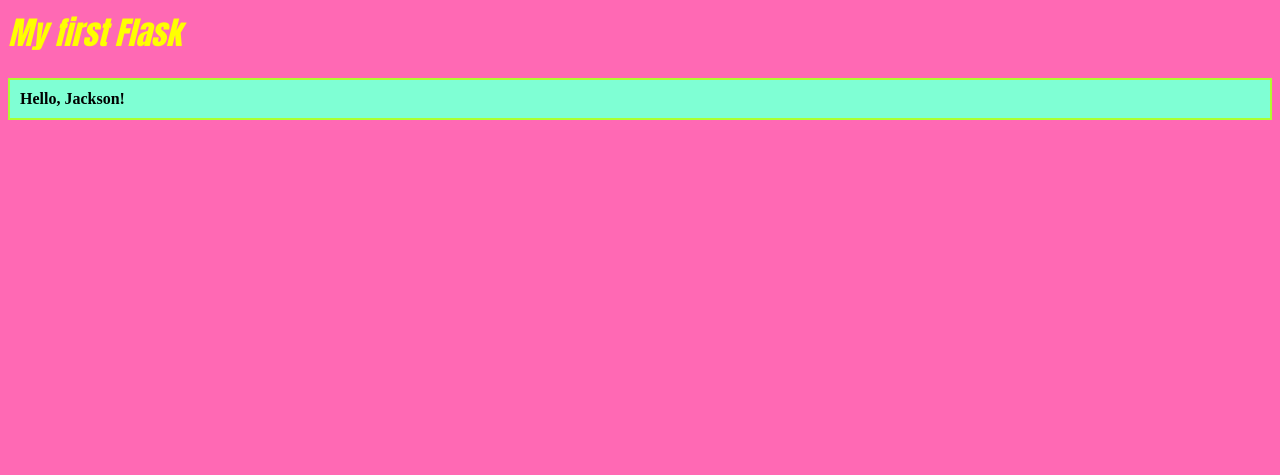
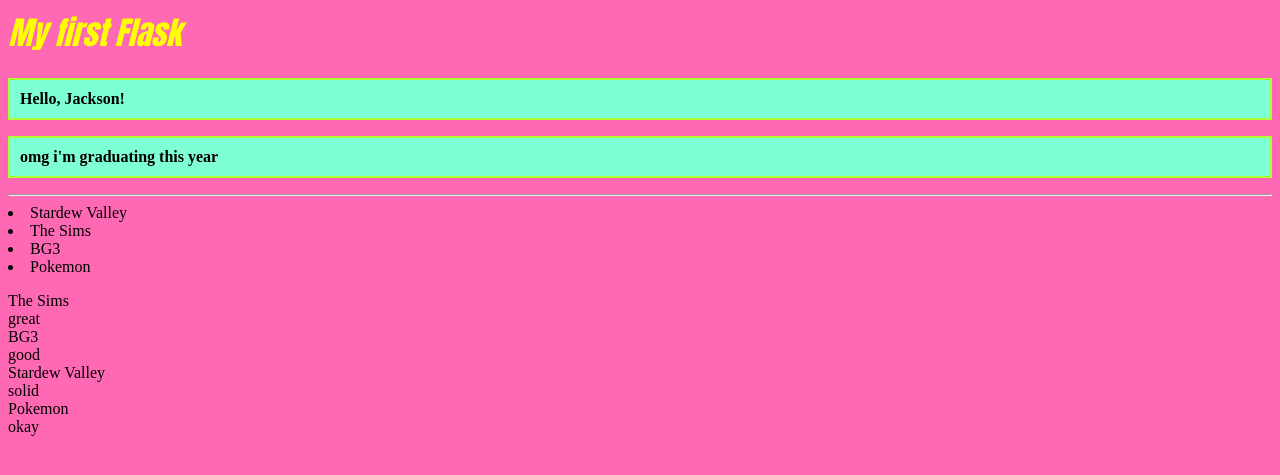
Before and after one commit to JacksonD2026/CS3UNIT3NOTES, a Flask app: page / in a window 1280 px wide. Shown: the top 475 px of the page. Run offline with Flask 3, Linux system fonts and the light colour scheme.

Commit message:
for luup

```diff
--- a/app.py
+++ b/app.py
@@ -10,4 +10,12 @@
 @app.route("/")
 def index():
         name_data = 'Jackson'
-        return render_template("index.html", name=name_data)
+        year_data = 2026
+        favorites_list = ['Stardew Valley', 'The Sims', 'BG3', 'Pokemon']
+        ratings_dict = {
+                        'The Sims':'great',
+                        'BG3':'good',
+                        'Stardew Valley':'solid',
+                        'Pokemon': 'okay',
+        }
+        return render_template("index.html", name=name_data, year=year_data, favorites=favorites_list, ratings=ratings_dict )
--- a/templates/index.html
+++ b/templates/index.html
@@ -26,6 +26,23 @@
 
     {% endif %}
 
+    {% if year == 2026%}
+    <p>omg i'm graduating this year</p>
+    {% endif %}
+
+    <hr>
+
+    {% for item in favorites %}
+    <li> {{item }} </li>
+    {% endfor %}
+
+    <dl>
+        {% for key, val in ratings.items() %}
+            <dt> {{ key }}</dt>
+            <dt> {{ val }}</dt>
+            {% endfor %}
+    </dl>
+
 </body>
 
 
```
